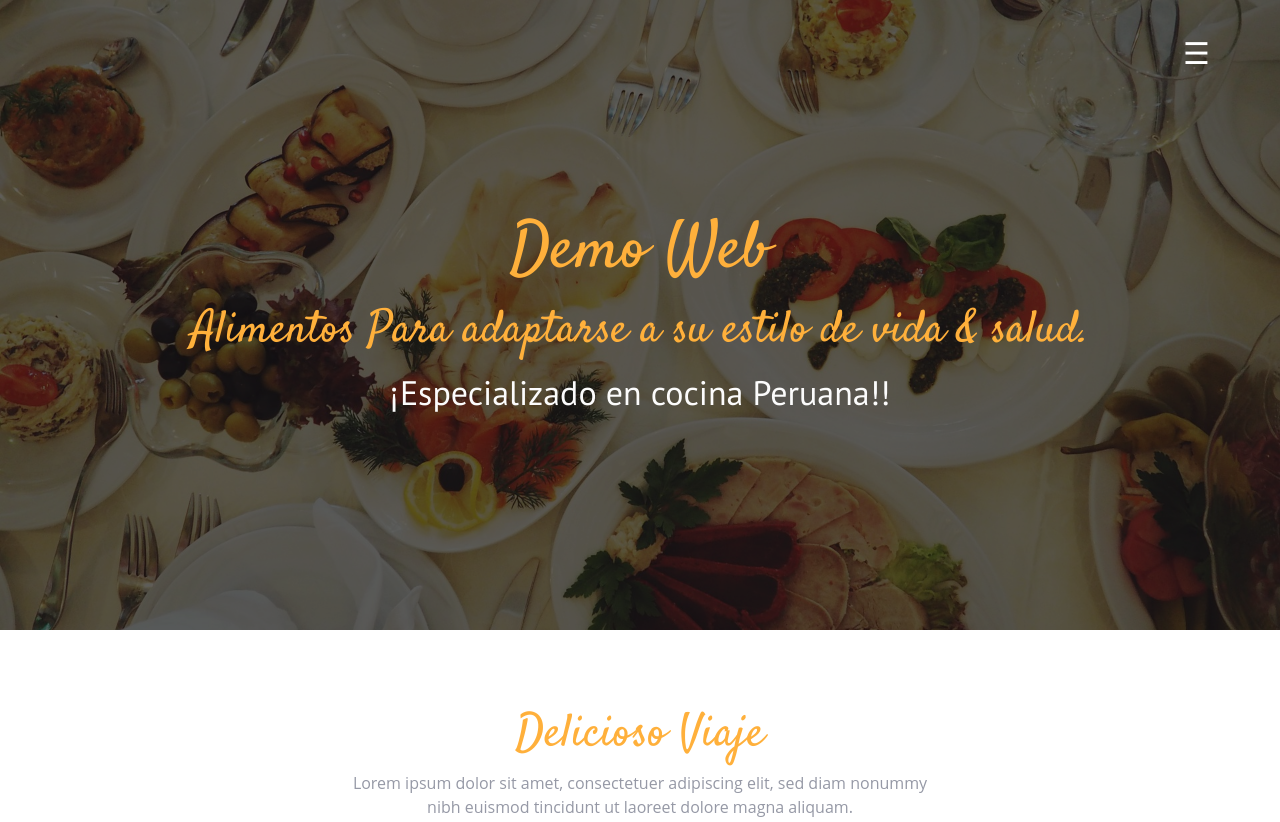
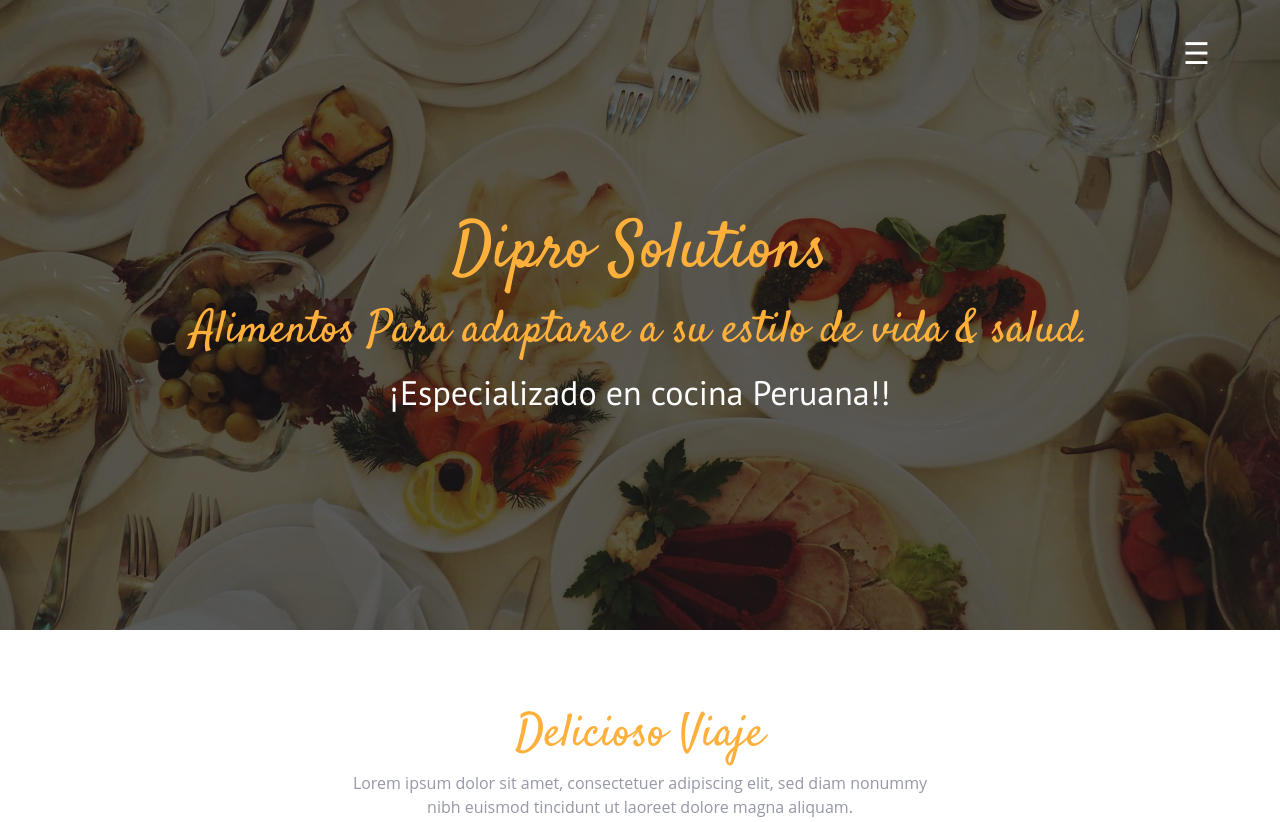
Before and after one commit to MendozaWeb/Demo-Restaurant, a plain HTML site: page index.html in a window 1280 px wide. Shown: the top 822 px of the page. Drawn offline with Linux system fonts and the light colour scheme; a web font is replaced by a local one.

Commit message:
Update index.html

```diff
--- a/index.html
+++ b/index.html
@@ -49,7 +49,7 @@
       <div class="container">
         <div class="row">
           <div class="inner text-center">
-            <h1 class="logo-name">Demo Web</h1>
+            <h1 class="logo-name">Dipro Solutions</h1>
             <h2>Alimentos Para adaptarse a su estilo de vida & salud.</h2>
             <p>¡Especializado en cocina Peruana!!</p>
           </div>
@@ -349,10 +349,10 @@
             <address>324 Ellte Road<br>Delhi, DL 110013</address>
             <div class="social-list">
               <a href="#"><i class="fa fa-twitter" aria-hidden="true"></i></a>
-              <a href="#"><i class="fa fa-facebook" aria-hidden="true"></i></a>
+              <a href="https://web.facebook.com/diprosolutions/?_rdc=1&_rdr"><i class="fa fa-facebook" aria-hidden="true"></i></a>
             </div>
             <p class="copyright clear-float">
-              © ProOnliPc Theme. All Rights Reserved
+              © Dipro Solutions Theme. All Rights Reserved
               <div class="credits">
 
                 Designed by <a href="#">Demo</a>
```
